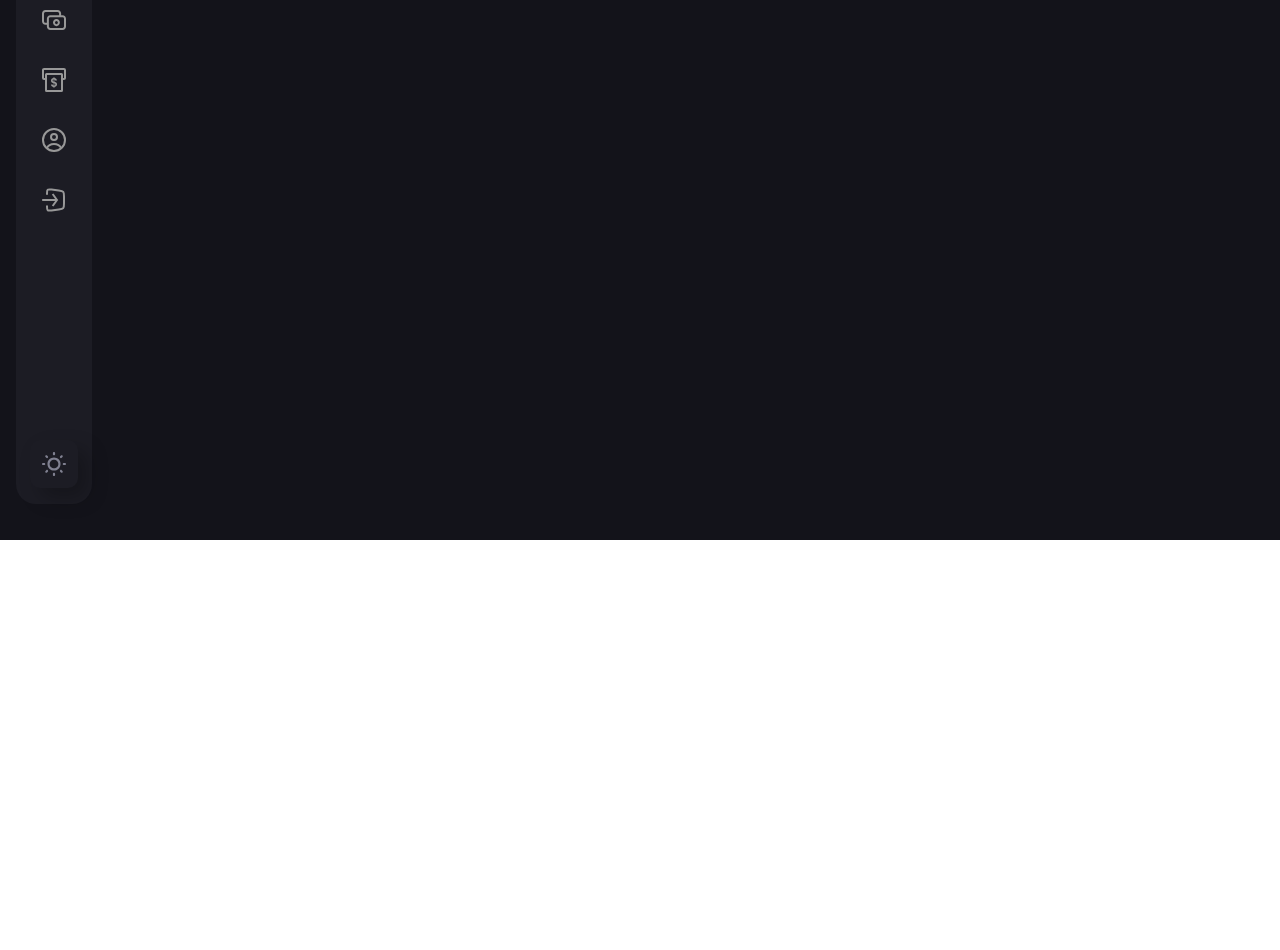
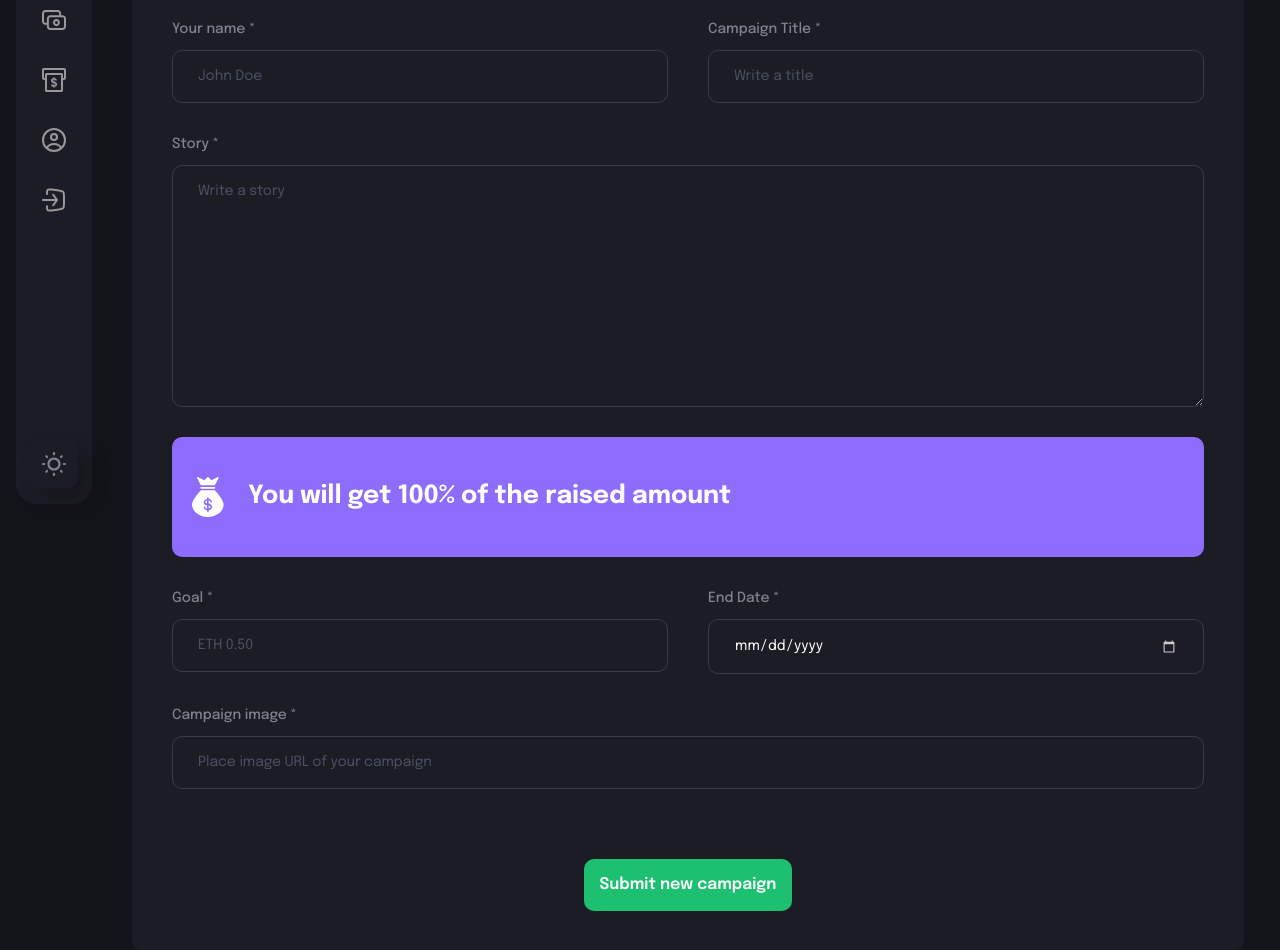
Before and after one commit to itzzFirenze/CrowdFunding-bc, a React (Vite) app in the folder client/: page /create-campaign in a window 1280 px wide. Shown: the part 260-1210 px from the top of the page. Before the commit the page ends 800 px from the top, so only its background shows below. Built offline with nearby package versions, Linux system fonts and the light colour scheme; what @thirdweb-dev/react would draw is missing.

Commit message:
feat: add CreateCampaign page with form handling and FormField component

```diff
--- /dev/null
+++ b/client/src/components/FormField.jsx
@@ -0,0 +1,35 @@
+import React from 'react'
+
+const FormField = ({ labelName, placeholder, inputType, isTextArea, value, handleChange }) => {
+   return (
+      <label className='flex-1 w-full flex flex-col'>
+         {labelName && (
+            <span className='font-epilogue font-medium text-[14px] leading-[22px] text-[#808191] mb-[10px]'>
+               {labelName}
+            </span>
+         )}
+         {isTextArea ? (
+            <textarea
+               required
+               value={value}
+               onChange={handleChange}
+               rows={10}
+               placeholder={placeholder}
+               className='py-[15px] sm:px-[25px] px-[15px] outline-none border-[1px] border-[#3a3a43] bg-transparent font-epilogue text-white text-[14px] placeholder:text-[#4b5264] rounded-[10px] sm:min-w-[300px]'
+            />
+         ) : (
+            <input
+               required
+               value={value}
+               onChange={handleChange}
+               type={inputType}
+               step='0.1'
+               placeholder={placeholder}
+               className='py-[15px] sm:px-[25px] px-[15px] outline-none border-[1px] border-[#3a3a43] bg-transparent font-epilogue text-white text-[14px] placeholder:text-[#4b5264] rounded-[10px] sm:min-w-[300px]'
+            />
+         )}
+      </label>
+   )
+}
+
+export default FormField
--- a/client/src/components/index.js
+++ b/client/src/components/index.js
@@ -1,3 +1,4 @@
 export { default as Sidebar } from './Sidebar';
 export { default as Navbar } from './Navbar';
 export { default as CustomButton } from './CustomButton';
+export { default as FormField } from './FormField';
--- a/client/src/pages/CreateCampaign.jsx
+++ b/client/src/pages/CreateCampaign.jsx
@@ -1,9 +1,100 @@
-import React from 'react'
+import React, { useState } from 'react';
+import { useNavigate } from 'react-router-dom';
+import { ethers } from 'ethers';
+import { money } from '../assets';
+import { CustomButton, FormField } from '../components';
+import { checkIfImage } from '../utils';
 
 const CreateCampaign = () => {
-  return (
-    <div>CreateCampaign</div>
-  )
+   const naviagte = useNavigate();
+   const [isLoading, setisLoading] = useState(false);
+   const [form, setform] = useState({
+      name: '',
+      title: '',
+      description: '',
+      target: '',
+      deadline: '',
+      image: ''
+   })
+
+   const handleFormFieldChange = (fieldName, e) => {
+      setform({ ...form, [fieldName]: e.target.value })
+   }
+
+   const handleSubmit = (e) => {
+      e.preventDefault();
+
+      console.log(form);
+   }
+
+   return (
+      <div className='bg-[#1c1c24] flex justify-center items-center flex-col rounded-[10px] sm:p-10 p-4'>
+         {isLoading && 'Loader...'}
+         <div className='flex justify-center items-center p-[16px] sm:min-w-[380px] bg-[#3a3a43] rounded-[10px]'>
+            <h1 className='font-epilogue font-bold sm:text-[25px] text-[18px] leading-[38px] text-white'>Start a campaign</h1>
+         </div>
+         <form onSubmit={handleSubmit} className='w-full mt-[65px] flex flex-col gap-[30px]'>
+            <div className='flex flex-wrap gap-[40px]'>
+               <FormField
+                  labelName="Your name *"
+                  placeholder="John Doe"
+                  inputType="text"
+                  value={form.name}
+                  handleChange={(e) => handleFormFieldChange('name', e)}
+               />
+               <FormField
+                  labelName="Campaign Title *"
+                  placeholder="Write a title"
+                  inputType="text"
+                  value={form.title}
+                  handleChange={(e) => handleFormFieldChange('title', e)}
+               />
+            </div>
+            <FormField
+               labelName="Story *"
+               placeholder="Write a story"
+               isTextArea
+               value={form.description}
+               handleChange={(e) => handleFormFieldChange('description', e)}
+            />
+            <div className='w-full flex justify-start items-center p-4 bg-[#8c6dfd] h-[120px] rounded-[10px]'>
+               <img src={money} alt="money" className='w-[40px] h-[40px] object-contain' />
+               <h4 className='font-epilogue font-bold text-[25px] text-white ml-[20px]'>You will get 100% of the raised amount</h4>
+            </div>
+            <div className='flex flex-wrap gap-[40px]'>
+               <FormField
+                  labelName="Goal *"
+                  placeholder="ETH 0.50"
+                  inputType="text"
+                  value={form.target}
+                  handleChange={(e) => handleFormFieldChange('target', e)}
+               />
+               <FormField
+                  labelName="End Date *"
+                  placeholder="End Date"
+                  inputType="date"
+                  value={form.deadline}
+                  handleChange={(e) => handleFormFieldChange('deadline', e)}
+               />
+            </div>
+            <FormField
+               labelName="Campaign image *"
+               placeholder="Place image URL of your campaign"
+               inputType="url"
+               value={form.image}
+               handleChange={(e) => handleFormFieldChange('image', e)}
+            />
+
+            <div className='flex justify-center items-center mt-[40px]'>
+               <CustomButton
+                  btnType="submit"
+                  title="Submit new campaign"
+                  styles="bg-[#1dc071]"
+               />
+            </div>
+         </form>
+      </div>
+   )
 }
 
 export default CreateCampaign
```
Also changed, not shown: client/src/context/index.js (added).
